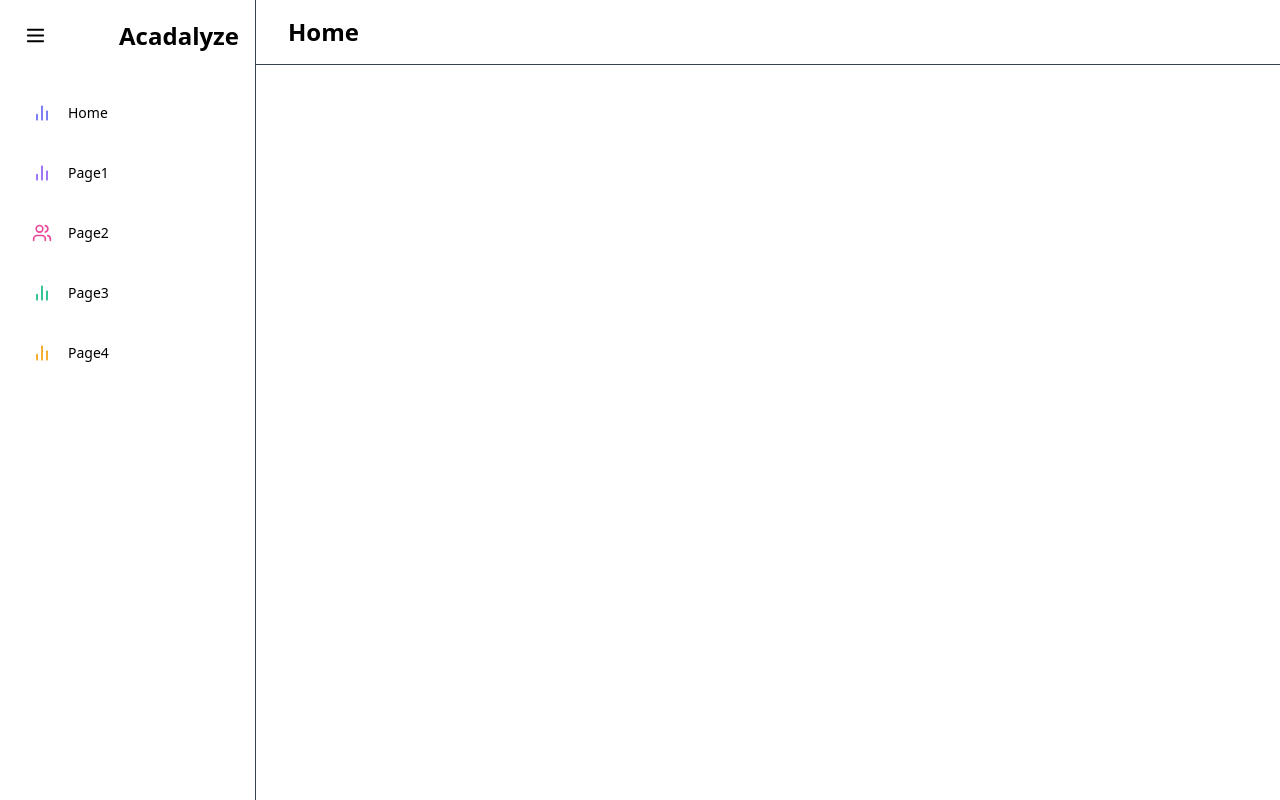
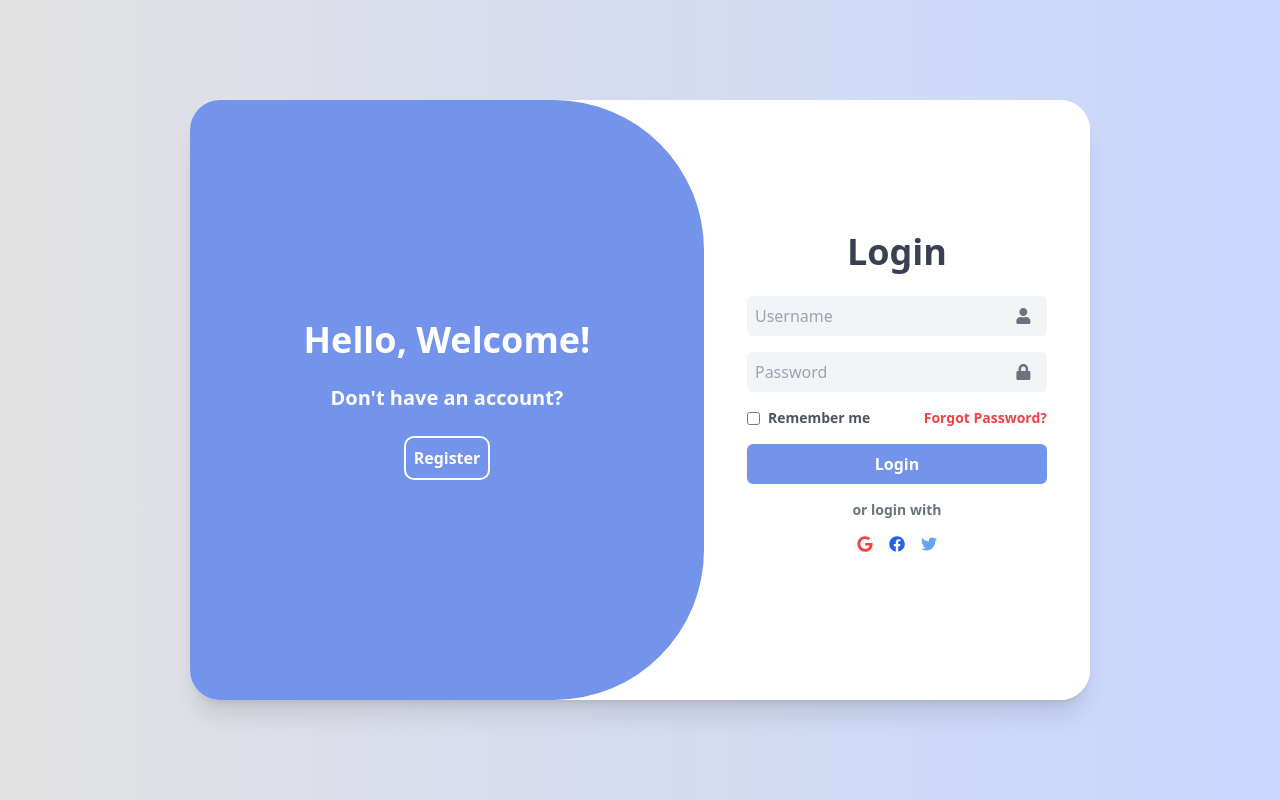
Before and after one commit to aryanmalla19/Acadalyze, a React (Vite) app in the folder frontend/: page / in a window 1280 px wide. Built offline with nearby package versions, Linux system fonts and the light colour scheme.

Commit message:
refactor: refactor auth page

```diff
--- a/frontend/src/App.jsx
+++ b/frontend/src/App.jsx
@@ -9,26 +9,31 @@ import Page3 from "./Pages/Page3";
 import Page4 from "./Pages/Page4";
 
 import Sidebar from "./Components/Sidebar/Sidebar";
-// import LoginSignup from "./Pages/LoginSignup";
+import Auth from "./Pages/Auth";
 
 const App = () => {
+  // return (
+  //   <div className="flex h-screen overflow-hidden">
+  //     <div className="fixed inset-0 z-0">
+  //       <div className="absolute inset-0 bg-gradient-to-br from-blue-900 via-blue-300 to-blue-900 opacity-80" />
+  //       <div className="absolute inset-0 backdrop-blur-sm" />
+  //     </div>
+
+  //     <Sidebar />
+
+  //     <Routes>
+  //       <Route path="/" element={<Home />} />
+  //       <Route path="/signup" element={<LoginSignup />} />
+  //       <Route path="/page1" element={<Page1 />} />
+  //       <Route path="/page2" element={<Page2 />} />
+  //       <Route path="/page3" element={<Page3 />} />
+  //       <Route path="/page4" element={<Page4 />} />
+  //     </Routes>
+  //   </div>
+  // );
   return (
-    <div className="flex h-screen overflow-hidden">
-      {/* <div className="fixed inset-0 z-0">
-        <div className="absolute inset-0 bg-gradient-to-br from-blue-900 via-blue-300 to-blue-900 opacity-80" />
-        <div className="absolute inset-0 backdrop-blur-sm" />
-      </div> */}
-
-      <Sidebar />
-      {/* <LoginSignup /> */}
-
-      <Routes>
-        <Route path="/" element={<Home />} />
-        <Route path="/page1" element={<Page1 />} />
-        <Route path="/page2" element={<Page2 />} />
-        <Route path="/page3" element={<Page3 />} />
-        <Route path="/page4" element={<Page4 />} />
-      </Routes>
+    <div>
+      <Auth />
     </div>
   );
 };
--- /dev/null
+++ b/frontend/src/Components/Auth/CredentialsOptions .jsx
@@ -0,0 +1,17 @@
+import React from "react";
+
+const CredentialsOptions = () => {
+  return (
+    <div className="flex justify-between mb-4 text-sm text-gray-600 font-semibold">
+      <label className="flex items-center">
+        <input type="checkbox" className="mr-2" />
+        Remember me
+      </label>
+      <a href="#" className="text-red-500 hover:text-red-600">
+        Forgot Password?
+      </a>
+    </div>
+  );
+};
+
+export default CredentialsOptions;
--- /dev/null
+++ b/frontend/src/Components/Auth/InputField.jsx
@@ -0,0 +1,19 @@
+import React from "react";
+
+const InputField = ({ icon: Icon, type, placeholder }) => {
+  return (
+    <div className="mb-4">
+      <div className="flex items-center bg-gray-100 rounded-md p-2">
+        <input
+          type={type}
+          placeholder={placeholder}
+          required
+          className="w-full bg-transparent focus:outline-none"
+        />
+        <Icon className="text-gray-500 mr-2" />
+      </div>
+    </div>
+  );
+};
+
+export default InputField;
--- /dev/null
+++ b/frontend/src/Components/Auth/LoginOptions.jsx
@@ -0,0 +1,21 @@
+import React from "react";
+import SocialIcon from "./SocialIcon";
+
+import { FaGoogle, FaFacebook, FaTwitter } from "react-icons/fa";
+
+const LoginOptions = () => {
+  return (
+    <div>
+      <p className="text-center text-sm text-gray-500 mb-4 font-semibold">
+        or login with
+      </p>
+      <div className="flex justify-center gap-4 mb-4">
+        <SocialIcon icon={FaGoogle} color="text-red-500" />
+        <SocialIcon icon={FaFacebook} color="text-blue-600" />
+        <SocialIcon icon={FaTwitter} color="text-blue-400" />
+      </div>
+    </div>
+  );
+};
+
+export default LoginOptions;
--- /dev/null
+++ b/frontend/src/Components/Auth/SocialIcon.jsx
@@ -0,0 +1,9 @@
+import React from "react";
+
+const SocialIcon = ({ icon: Icon, color }) => {
+  return (
+    <Icon className={`${color} cursor-pointer hover:scale-110 transition`} />
+  );
+};
+
+export default SocialIcon;
--- /dev/null
+++ b/frontend/src/Components/Auth/Welcome.jsx
@@ -0,0 +1,18 @@
+import React from "react";
+
+const Welcome = () => {
+  return (
+    <div
+      className="bg-[#7494ec] text-white p-10 md:w-2/3 w-full flex flex-col justify-center items-center
+            rounded-b-[100px] md:rounded-r-[150px] md:rounded-l-none transition-all duration-500"
+    >
+      <h1 className="font-bold text-4xl text-center mb-6">Hello, Welcome!</h1>
+      <p className="font-semibold text-xl mb-6">Don't have an account?</p>
+      <button className="p-2 border-2 border-white w-30 rounded-[10px] hover:bg-white hover:text-[#7494ec] transition-all cursor-pointer font-semibold">
+        Register
+      </button>
+    </div>
+  );
+};
+
+export default Welcome;
--- /dev/null
+++ b/frontend/src/Pages/Auth.jsx
@@ -0,0 +1,39 @@
+import { FaUser, FaLock } from "react-icons/fa";
+
+import InputField from "../Components/Auth/InputField";
+import Welcome from "../Components/Auth/Welcome";
+import CredentialsOptions from "../Components/Auth/CredentialsOptions ";
+import LoginOptions from "../Components/Auth/LoginOptions";
+
+const Auth = () => {
+  return (
+    <div className="relative flex justify-center items-center min-h-screen bg-gradient-to-r from-[#e2e2e2] to-[#c9d6ff]">
+      <div className="relative w-full max-w-[900px] md:h-[700px] xl:h-[600px] bg-white rounded-[30px] shadow-xl flex flex-col md:flex-row overflow-hidden">
+        {/* Left Side: Welcome Section */}
+        <Welcome />
+
+        {/* Right Side: Login Form */}
+        <div className="w-full md:w-1/2 flex flex-col justify-center items-center p-8 bg-white">
+          <h2 className="text-4xl font-bold mb-6 text-gray-700">Login</h2>
+          <form className="w-full max-w-[300px]">
+            <InputField icon={FaUser} type="text" placeholder="Username" />
+            <InputField icon={FaLock} type="password" placeholder="Password" />
+
+            <CredentialsOptions />
+
+            <button
+              type="submit"
+              className="w-full bg-[#7494ec] text-white py-2 rounded-md mb-4 hover:bg-blue-600 transition font-semibold"
+            >
+              Login
+            </button>
+
+            <LoginOptions />
+          </form>
+        </div>
+      </div>
+    </div>
+  );
+};
+
+export default Auth;
--- a/frontend/src/Pages/LoginSignup.jsx
+++ /dev/null
@@ -1,87 +0,0 @@
-import React from "react";
-import {
-  FaUser,
-  FaLock,
-  FaGoogle,
-  FaFacebook,
-  FaTwitter,
-} from "react-icons/fa";
-
-// Reusable Input Component
-const InputField = ({ icon: Icon, type, placeholder }) => (
-  <div className="mb-4">
-    <div className="flex items-center bg-gray-100 rounded-md p-2">
-      <input
-        type={type}
-        placeholder={placeholder}
-        required
-        className="w-full bg-transparent focus:outline-none"
-      />
-      <Icon className="text-gray-500 mr-2" />
-    </div>
-  </div>
-);
-
-// Reusable Social Icon Component
-const SocialIcon = ({ icon: Icon, color }) => (
-  <Icon className={`${color} cursor-pointer hover:scale-110 transition`} />
-);
-
-const LoginSignup = () => {
-  return (
-    <div className="relative flex justify-center items-center min-h-screen bg-gradient-to-r from-[#e2e2e2] to-[#c9d6ff]">
-      <div className="relative w-full max-w-[900px] md:h-[700px] xl:h-[600px] bg-white rounded-[30px] shadow-xl flex flex-col md:flex-row overflow-hidden">
-        {/* Left Side: Welcome Section */}
-        <div
-          className="bg-[#7494ec] text-white p-10 md:w-2/3 w-full flex flex-col justify-center items-center
-            rounded-b-[100px] md:rounded-r-[150px] md:rounded-l-none transition-all duration-500"
-        >
-          <h1 className="font-bold text-4xl text-center mb-6">
-            Hello, Welcome!
-          </h1>
-          <p className="font-semibold text-xl mb-6">Don't have an account?</p>
-          <button className="p-2 border-2 border-white w-30 rounded-[10px] hover:bg-white hover:text-[#7494ec] transition-all cursor-pointer font-semibold">
-            Register
-          </button>
-        </div>
-
-        {/* Right Side: Login Form */}
-        <div className="w-full md:w-1/2 flex flex-col justify-center items-center p-8 bg-white">
-          <h2 className="text-4xl font-bold mb-6 text-gray-700">Login</h2>
-          <form className="w-full max-w-[300px]">
-            <InputField icon={FaUser} type="text" placeholder="Username" />
-            <InputField icon={FaLock} type="password" placeholder="Password" />
-
-            <div className="flex justify-between mb-4 text-sm text-gray-600 font-semibold">
-              <label className="flex items-center">
-                <input type="checkbox" className="mr-2" />
-                Remember me
-              </label>
-              <a href="#" className="text-red-500 hover:text-red-600">
-                Forgot Password?
-              </a>
-            </div>
-
-            <button
-              type="submit"
-              className="w-full bg-[#7494ec] text-white py-2 rounded-md mb-4 hover:bg-blue-600 transition font-semibold"
-            >
-              Login
-            </button>
-
-            <p className="text-center text-sm text-gray-500 mb-4 font-semibold">
-              or login with
-            </p>
-            <div className="flex justify-center gap-4 mb-4">
-              <SocialIcon icon={FaGoogle} color="text-red-500" />
-              <SocialIcon icon={FaFacebook} color="text-blue-600" />
-              <SocialIcon icon={FaTwitter} color="text-blue-400" />
-            </div>
-          </form>
-        </div>
-      </div>
-    </div>
-  );
-};
-
-export default LoginSignup;
```
